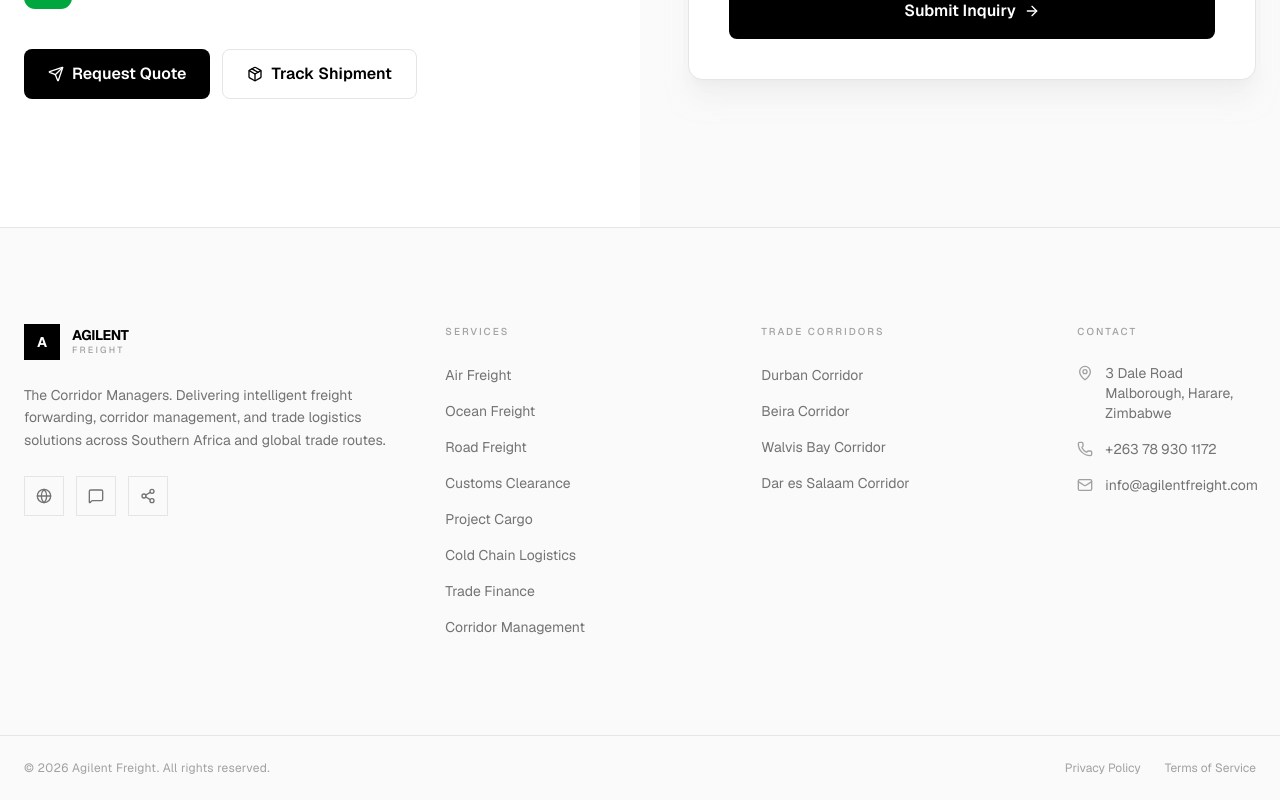
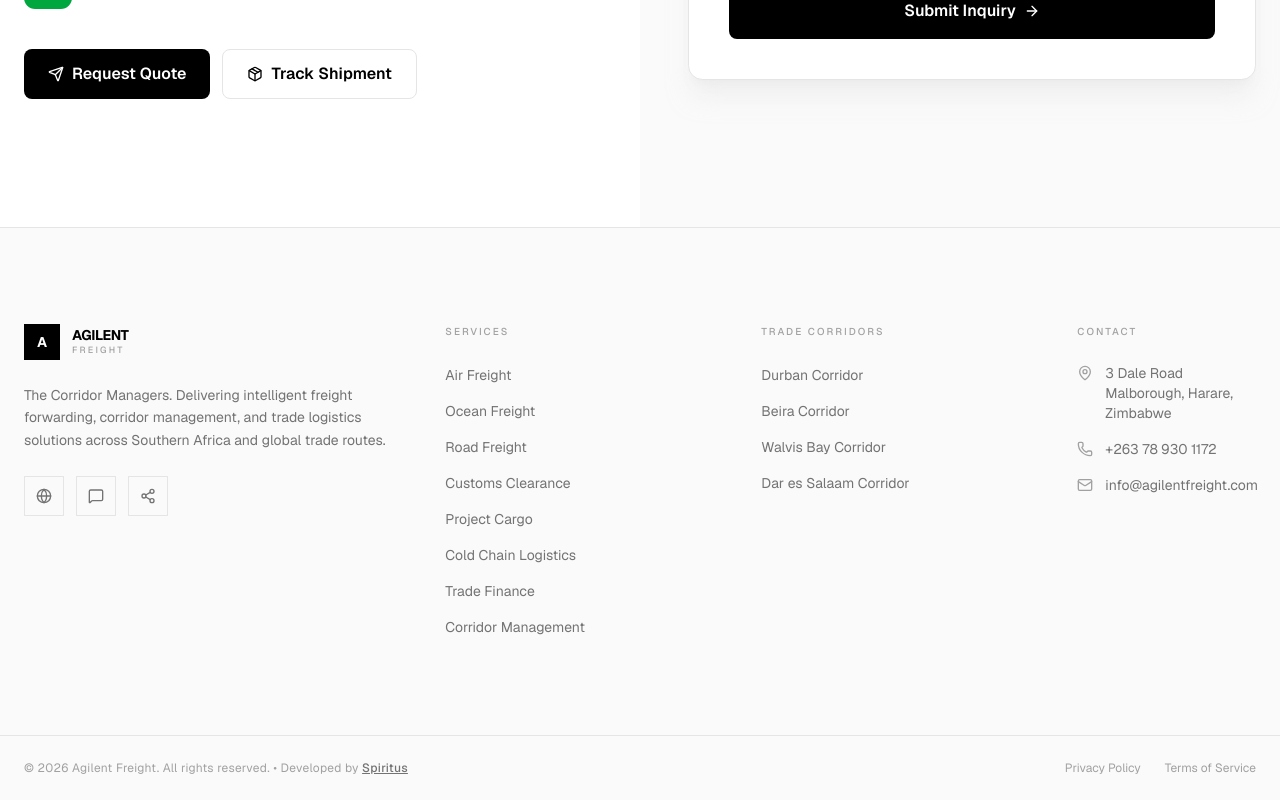
Before and after one commit to NickGwanzura/aligientfreight, a Next.js app: page / in a window 1280 px wide. Shown: the part 9407-10207 px from the top of the page. Built offline with nearby package versions, Linux system fonts and the light colour scheme.

Commit message:
Add favicon.ico and Developer tag linking to Spiritus

```diff
--- a/src/app/layout.tsx
+++ b/src/app/layout.tsx
@@ -30,6 +30,7 @@
   ],
   icons: {
     icon: [
+      { url: "/favicon.ico", type: "image/x-icon" },
       { url: "/favicon.png", type: "image/png" },
     ],
     apple: [
--- a/src/components/Footer.tsx
+++ b/src/components/Footer.tsx
@@ -142,6 +142,16 @@
         <div className="max-w-7xl mx-auto px-6 py-6 flex flex-col md:flex-row items-center justify-between gap-4">
           <p className="text-neutral-400 text-xs tracking-wide">
             &copy; {new Date().getFullYear()} Agilent Freight. All rights reserved.
+            {" • "}
+            Developed by{" "}
+            <a
+              href="https://spiritus.co.zw"
+              target="_blank"
+              rel="noopener noreferrer"
+              className="text-neutral-500 hover:text-neutral-900 transition-colors font-medium underline"
+            >
+              Spiritus
+            </a>
           </p>
           <div className="flex items-center gap-6">
             <span className="text-neutral-400 text-xs hover:text-neutral-600 transition-colors cursor-default">Privacy Policy</span>
```
Also changed, not shown: 1 other file (tests, documents, lock files or other folders).
